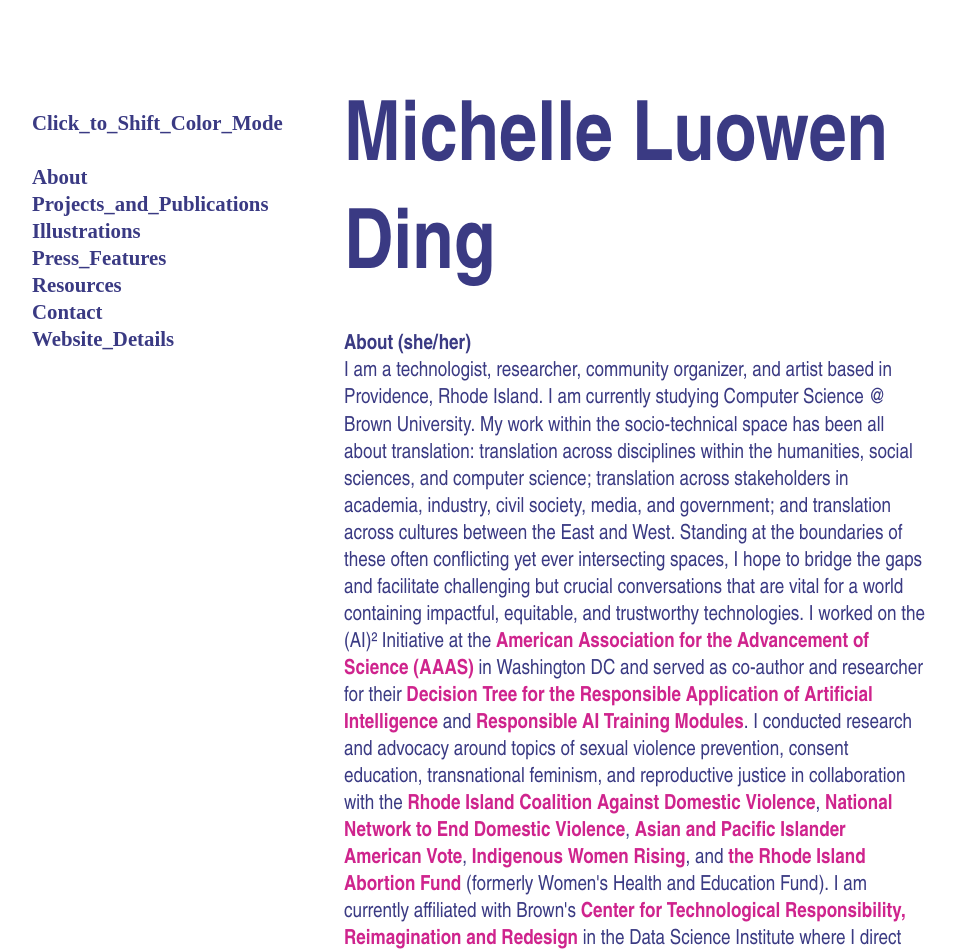
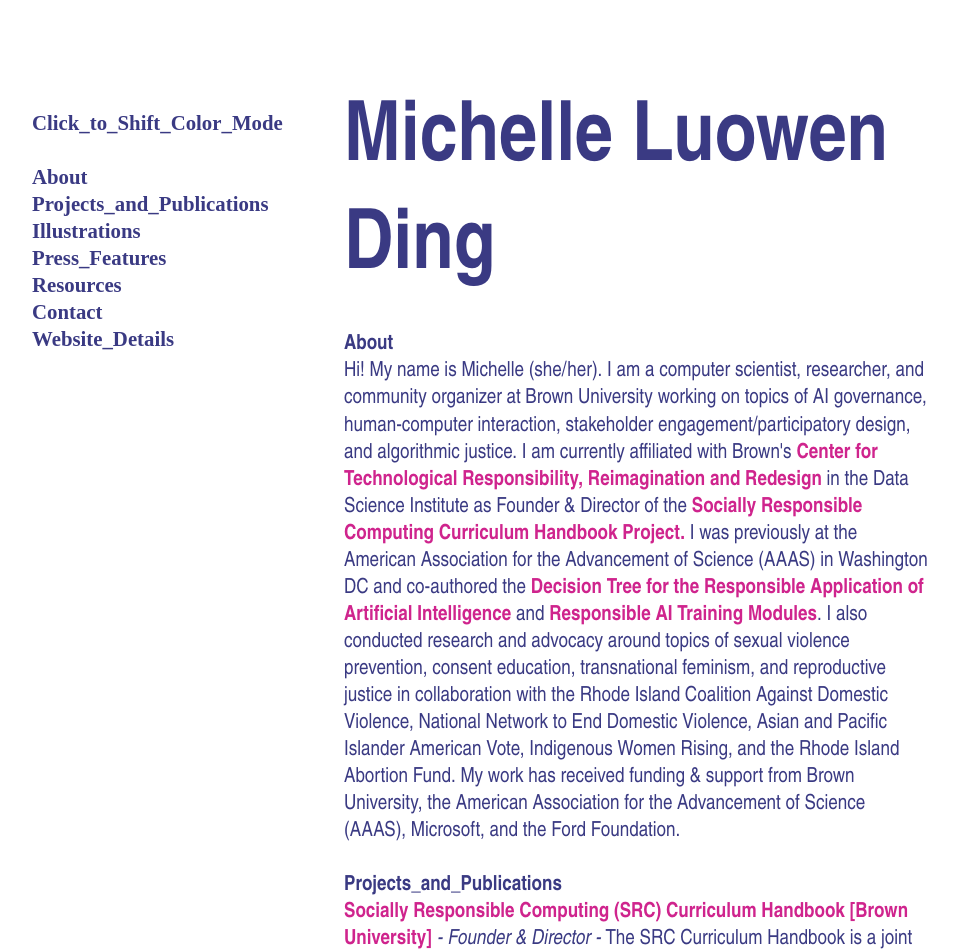
Before and after one commit to michelle-ding/michelle-ding.github.io, a React (Create React App) app: page / in a window 1280 px wide. Shown: the top 952 px of the page, without its empty margins (160-1118 px from the left). Built offline with nearby package versions, Linux system fonts and the light colour scheme; the HTML template or start-up script is replaced by a standard one.

Commit message:
new intro

```diff
--- a/src/Body.tsx
+++ b/src/Body.tsx
@@ -26,37 +26,31 @@
     const aaas="https://www.aaas.org/ai2/projects/decision-tree-practitioners?utm_content=bufferbcf16&utm_medium=social&utm_source=linkedin.com&utm_campaign=buffer"
     return(
         <div >
-            <b id="header">{'About (she/her)'}</b>
+            <b id="header">{'About'}</b>
             <br></br>
-            I am a technologist, researcher, community organizer, and artist based in Providence, Rhode Island.
-            I am currently studying Computer Science @ Brown University. My work within the socio-technical space
-            has been all about translation: translation across disciplines within the humanities,
-            social sciences, and computer science; translation across stakeholders in academia,
-            industry, civil society, media, and government; and translation across cultures
-            between the East and West. Standing at the boundaries of these often conflicting
-            yet ever intersecting spaces, I hope to bridge the gaps and facilitate challenging
-            but crucial conversations that are vital for a world containing impactful, equitable,
-            and trustworthy technologies.
-            I worked on the (AI)² Initiative at the {" "}
-            <a id="ref" href="https://www.aaas.org/" target="_blank">American Association for the Advancement of Science (AAAS)</a>
-            {" "} in Washington DC and served as co-author and researcher for their {" "}
+            Hi! My name is Michelle (she/her). I am a computer scientist, researcher, and community organizer at Brown University
+            working on topics of AI governance, human-computer interaction, stakeholder engagement/participatory design,
+            and algorithmic justice.
+
+            I am currently affiliated with Brown's {" "}
+            <a id="ref" href="https://cntr.brown.edu/" target="_blank">Center for Technological Responsibility, Reimagination and Redesign</a>{" "}
+            in the Data Science Institute as Founder & Director of the {" "}
+            <a id="ref" href="https://cntr.brown.edu/projects#socially-responsible-computing-src-curriculum-handbook" target="_blank">Socially Responsible Computing Curriculum Handbook Project.</a>{" "}
+            I was previously at the
+           American Association for the Advancement of Science (AAAS)
+            in Washington DC and co-authored the {" "}
             <a id="ref" href="https://www.aaas.org/ai2/projects/framework-practitioners" target="_blank">Decision Tree for the Responsible Application
                 of Artificial Intelligence</a> and {" "}
                 <a id="ref" href="https://www.aaas.org/ai2/projects/ethics/public-interest-training/modules" target="_blank">Responsible AI Training Modules
                </a>.
-            I conducted research and advocacy around topics of sexual violence prevention, consent education,
+            I also conducted research and advocacy around topics of sexual violence prevention, consent education,
             transnational feminism, and reproductive justice
             in collaboration with the {" "}
-            <a id="ref" href="https://ricadv.org/" target="_blank">Rhode Island Coalition Against Domestic Violence</a>,{" "}
-            <a id="ref" href="https://nnedv.org/" target="_blank">National Network to End Domestic Violence</a>,{" "}
-            <a id="ref" href="https://apiavote.org/" target="_blank">Asian and Pacific Islander American Vote</a>,{" "}
-            <a id="ref" href="https://www.iwrising.org/" target="_blank">Indigenous Women Rising</a>, and{" "}
-            <a id="ref" href="https://riabortionfund.org" target="_blank">the Rhode Island Abortion Fund</a>{" "}(formerly Women's Health and Education Fund).
-
-            I am currently affiliated with Brown's {" "}
-            <a id="ref" href="https://cntr.brown.edu/" target="_blank">Center for Technological Responsibility, Reimagination and Redesign</a>{" "}
-            in the Data Science Institute where I direct the {" "}
-            <a id="ref" href="https://cntr.brown.edu/projects#socially-responsible-computing-src-curriculum-handbook" target="_blank">Socially Responsible Computing Curriculum Handbook.</a>{" "}
+            Rhode Island Coalition Against Domestic Violence,
+            National Network to End Domestic Violence,
+            Asian and Pacific Islander American Vote,
+            Indigenous Women Rising,
+            and the Rhode Island Abortion Fund.
             My work has received funding & support from Brown University, the American Association for the
             Advancement of Science (AAAS), Microsoft, and the Ford Foundation.
         </div>
@@ -128,6 +122,7 @@
         <div className="contact" id="Contact">
             <b id="header">{'Contact'}</b><br></br>
             <span>
+                michelle_ding@brown.edu{" "}
             <a id="ref" href="http://www.linkedin.com/in/michelleding1" target="_blank">LinkedIn</a>
             </span>
         </div>
```
